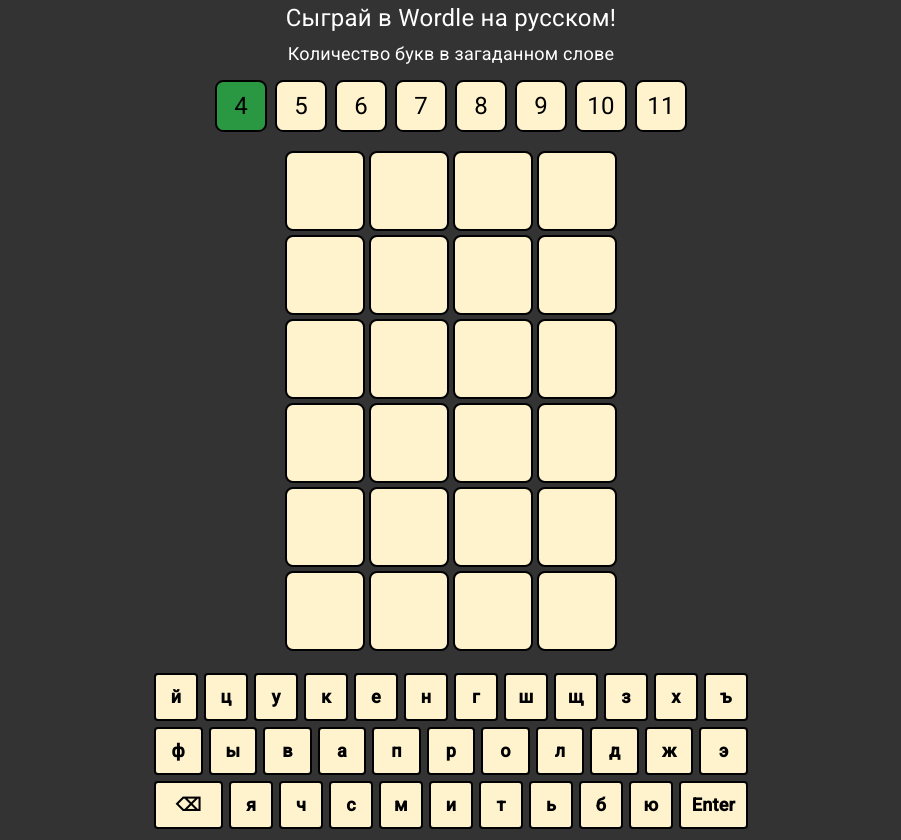
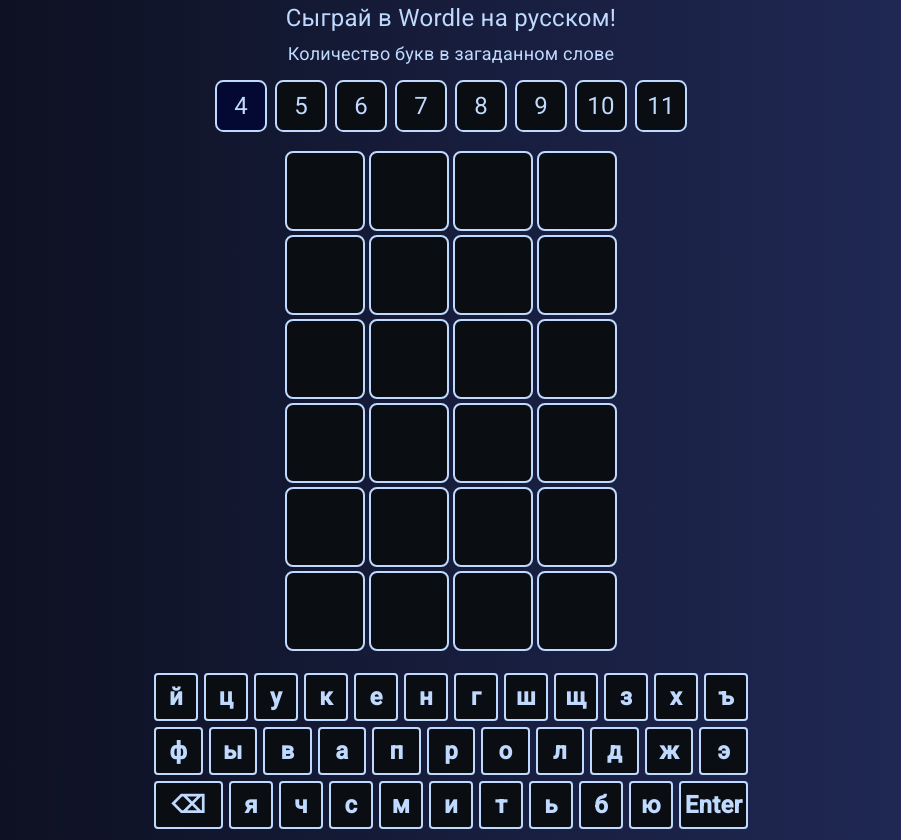
Before and after one commit to KarionGranin/angular-study, an Angular app: page /wordle in a window 1280 px wide. Shown: the whole page, without its empty margins (189-1090 px from the left). Built offline with nearby package versions, Linux system fonts and the light colour scheme.

Commit message:
Изменение стилей

```diff
--- a/src/app/pages/wordle/wordle.component.scss
+++ b/src/app/pages/wordle/wordle.component.scss
@@ -13,7 +13,7 @@
 }
 
 .header {
-  color: #fff;
+  color: #c0d9ff;
   display: flex;
   flex-direction: column;
   align-items: center;
@@ -57,14 +57,14 @@
 }
 
 .size-btn {
-  color: #000000;
+  color: #c0d9ff;
   width: 48px;
   height: 48px;
   display: flex;
   align-items: center;
   justify-content: center;
-  border: 2px solid black;
-  background: #fff3cd;
+  border: 2px solid #c0d9ff;
+  background: #0a0d12;
   cursor: pointer;
   margin: 0 4px;
   border-radius: 16%;
@@ -72,12 +72,12 @@
   transition: all 0.15s;
 
   &-active {
-    background: rgb(42, 151, 66);
+    background: #040933;
     cursor: default;
   }
 
   &:hover:not(&-active) {
-    background: rgb(71, 187, 96);
+    background: #252c38;
   }
 }
 
@@ -86,11 +86,11 @@
 }
 
 .cell {
-  color: #000000;
+  color: #fdffff;
   width: 76px;
   height: 76px;
-  background: rgb(255, 243, 205);
-  border: 2px solid #000000;
+  background: #0a0d12;
+  border: 2px solid #c0d9ff;
   border-radius: 10%;
   display: flex;
   justify-content: center;
@@ -104,17 +104,17 @@
   }
 
   &-gray {
-    background: rgb(80, 80, 80);
+    background: #464d57;
     color: #fff;
   }
 
   &-orange {
-    background: rgb(255, 183, 50);
+    background: #6b8dff;
     color: #fff;
   }
 
   &-green {
-    background: rgb(42, 151, 66);
+    background: #01c176;
     color: #fff;
   }
 }
@@ -123,13 +123,17 @@
   padding: 12px 10px;
   font-size: 24px;
   font-weight: bold;
-  color: #393926;
-  background: #ffffa5;
+  color: #d6e6ff;
+  background: #39487a;
   border: none;
   border-radius: 10px;
   cursor: pointer;
   transition: all 0.15s;
   margin-bottom: 16px;
+
+  &:hover {
+    background-color: #515b7e;
+  }
 }
 
 .controls {
@@ -153,15 +157,14 @@
 
 .keyboard-btn {
   align-items: center;
-  background-color: #fff3cd;
-  border: 2px solid #000000;
+  background-color: #0a0d12;
+  border: 2px solid #c0d9ff;
   border-radius: 4px;
-  color: inherit;
-  color: var(--text);
+  color: #c0d9ff;
   cursor: pointer;
   display: flex;
   flex: 1 1;
-  font-size: 18px;
+  font-size: 24px;
   font-weight: 600;
   justify-content: center;
   margin: 3px;
@@ -177,21 +180,21 @@
   }
 
   &:hover {
-    background-color: #ffe693;
+    background-color: #252c38;
   }
 
   &-gray {
-    background-color: rgb(80, 80, 80);
+    background-color: #464d57;
     color: #fff;
   }
 
   &-orange {
-    background-color: rgb(255, 183, 50);
+    background-color: #6b8dff;
     color: #fff;
   }
 
   &-green {
-    background-color: rgb(42, 151, 66);
+    background-color: #01c176;
     color: #fff;
   }
 }
--- a/src/styles.scss
+++ b/src/styles.scss
@@ -1,5 +1,5 @@
 /* You can add global styles to this file, and also import other style files */
 
 body {
-  background: rgb(51, 51, 51);
+  background: linear-gradient(to left, #232d5e, #0a0c18);
 }
```
